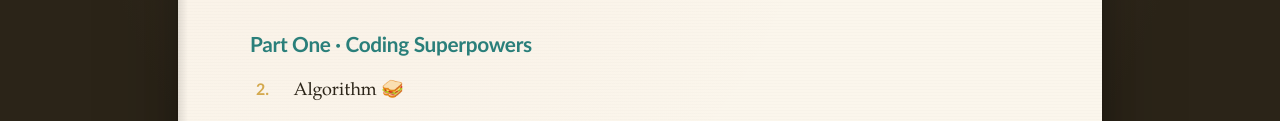
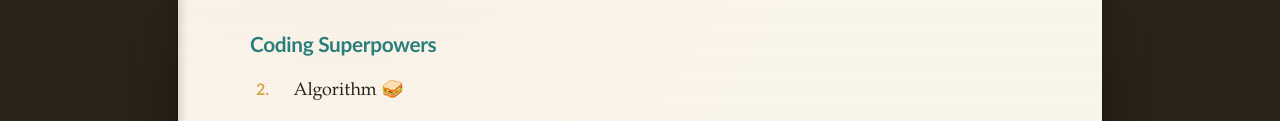
Before and after one commit to agunechemba/8-Coding-Concepts, a plain HTML site: page index.html in a window 1280 px wide. Both pictures are taken after a click on the button "Begin the Journey →". Shown: the part 295-416 px from the top of the page. Drawn offline with Linux system fonts and the light colour scheme.

Commit message:
Add files via upload

```diff
--- a/index.html
+++ b/index.html
@@ -50,7 +50,7 @@
     <li><a href="#" data-goto="2">Introduction — Hello, Little Coder!</a></li>
   </ol>
 
-  <h3>Part One · Coding Superpowers</h3>
+  <h3>Coding Superpowers</h3>
   <ol style="counter-reset: chapter 1;">
     <li><a href="#" data-goto="4">Algorithm 🥪</a></li>
     <li><a href="#" data-goto="5">Sequence 📖</a></li>
@@ -146,7 +146,7 @@
 <!-- ==================== PAGE 5: CHAPTER 1 — ALGORITHM ==================== -->
 <section class="book-page chapter-page" id="ch-algorithm" data-page-index="4">
   <div class="chapter-header">
-    <p class="chapter-part">Part One · Coding Superpowers · Chapter 1</p>
+    <p class="chapter-part">Coding Superpowers · Chapter 1</p>
     <h2>Algorithm 🥪</h2>
     <p class="chapter-tagline">Steps in order to get something done.</p>
   </div>
@@ -214,7 +214,7 @@
 <!-- ==================== PAGE 6: CHAPTER 2 — SEQUENCE ==================== -->
 <section class="book-page chapter-page" id="ch-sequence" data-page-index="5">
   <div class="chapter-header">
-    <p class="chapter-part">Part One · Coding Superpowers · Chapter 2</p>
+    <p class="chapter-part">Coding Superpowers · Chapter 2</p>
     <h2>Sequence 📖</h2>
     <p class="chapter-tagline">The order of the steps matters.</p>
   </div>
@@ -270,7 +270,7 @@
 <!-- ==================== PAGE 7: CHAPTER 3 — DEBUGGING ==================== -->
 <section class="book-page chapter-page" id="ch-debugging" data-page-index="6">
   <div class="chapter-header">
-    <p class="chapter-part">Part One · Coding Superpowers · Chapter 3</p>
+    <p class="chapter-part">Coding Superpowers · Chapter 3</p>
     <h2>Debugging 🐛</h2>
     <p class="chapter-tagline">Finding a mistake and fixing it.</p>
   </div>
@@ -328,7 +328,7 @@
 <!-- ==================== PAGE 8: CHAPTER 4 — LOOP ==================== -->
 <section class="book-page chapter-page" id="ch-loop" data-page-index="7">
   <div class="chapter-header">
-    <p class="chapter-part">Part One · Coding Superpowers · Chapter 4</p>
+    <p class="chapter-part">Coding Superpowers · Chapter 4</p>
     <h2>Loop 🔁</h2>
     <p class="chapter-tagline">Doing the same thing again and again until you stop.</p>
   </div>
@@ -383,7 +383,7 @@
 <!-- ==================== PAGE 9: CHAPTER 5 — BRANCH ==================== -->
 <section class="book-page chapter-page" id="ch-branch" data-page-index="8">
   <div class="chapter-header">
-    <p class="chapter-part">Part One · Coding Superpowers · Chapter 5</p>
+    <p class="chapter-part">Coding Superpowers · Chapter 5</p>
     <h2>Branch (If / Then) 🌳</h2>
     <p class="chapter-tagline">If this happens, then I do that.</p>
   </div>
@@ -441,7 +441,7 @@
 <!-- ==================== PAGE 10: CHAPTER 6 — DECOMPOSITION ==================== -->
 <section class="book-page chapter-page" id="ch-decomposition" data-page-index="9">
   <div class="chapter-header">
-    <p class="chapter-part">Part One · Coding Superpowers · Chapter 6</p>
+    <p class="chapter-part">Coding Superpowers · Chapter 6</p>
     <h2>Decomposition 🧩</h2>
     <p class="chapter-tagline">Break a big job into little jobs.</p>
   </div>
@@ -502,7 +502,7 @@
 <!-- ==================== PAGE 11: CHAPTER 7 — FUNCTION ==================== -->
 <section class="book-page chapter-page" id="ch-function" data-page-index="10">
   <div class="chapter-header">
-    <p class="chapter-part">Part One · Coding Superpowers · Chapter 7</p>
+    <p class="chapter-part">Coding Superpowers · Chapter 7</p>
     <h2>Function 🎁</h2>
     <p class="chapter-tagline">One name for a whole bunch of steps.</p>
   </div>
@@ -566,7 +566,7 @@
 <!-- ==================== PAGE 12: CHAPTER 8 — VARIABLES ==================== -->
 <section class="book-page chapter-page" id="ch-variables" data-page-index="11">
   <div class="chapter-header">
-    <p class="chapter-part">Part One · Coding Superpowers · Chapter 8</p>
+    <p class="chapter-part">Coding Superpowers · Chapter 8</p>
     <h2>Variables 📦</h2>
     <p class="chapter-tagline">A named box that holds something.</p>
   </div>
--- a/styles.css
+++ b/styles.css
@@ -1,5 +1,5 @@
 /* ============================================================
-   MY FIRST THREE HTML PROJECTS — STORYBOOK STYLES
+   8 Coding Concepts — STORYBOOK STYLES
    Refactored into a book-style reading experience
    ============================================================ */
 
```
